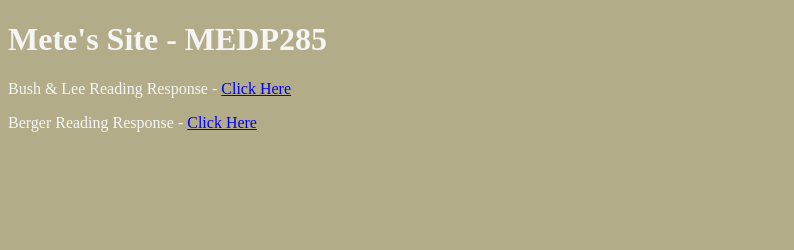
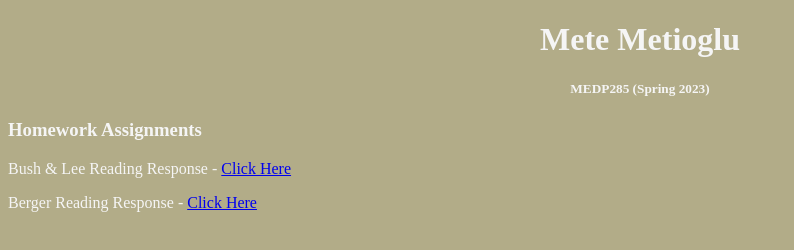
Before and after one commit to metemetioglu/metemetioglu.github.io, a plain HTML site: page index.html in a window 1280 px wide. Shown: the whole page, without its empty margins (0-794 px from the left). Drawn offline with Linux system fonts and the light colour scheme.

Commit message:
Feb 21. 2023

```diff
--- a/index.html
+++ b/index.html
@@ -6,8 +6,10 @@
     </head>
 
     <body style="background:#B2AC88";>
-        <h1 style="font-family:'Times New Roman', Times, serif;"> Mete's Site - MEDP285 </h1>
-        <p style="font-family:'Times New Roman', Times, serif;"> Bush & Lee Reading Response - <a href="https://metemetioglu.github.io/readingresponse1.html"> Click Here </a> </p>
+        <h1 style="font-family:'Times New Roman', Times, serif;"><center> Mete Metioglu</center> </h1>
+        <h5 style="font-family:'Times New Roman', Times, serif;"><center> MEDP285 (Spring 2023) </center> </h5>
+        <h3 style="font-family: 'Times New Roman', Times, serif; font-weight: bold;">Homework Assignments</h4>
+        <p style="font-family:'Times New Roman', Times, serif; "> Bush & Lee Reading Response - <a href="https://metemetioglu.github.io/readingresponse1.html"> Click Here </a> </p>
         <p style="font-family:'Times New Roman', Times, serif;"> Berger Reading Response - <a href="https://metemetioglu.github.io/readingresponse2.html"> Click Here </a> </p>
     </body>
     </body>
```
Also changed, not shown: readingresponse2.html (added, +14 -0 lines).
